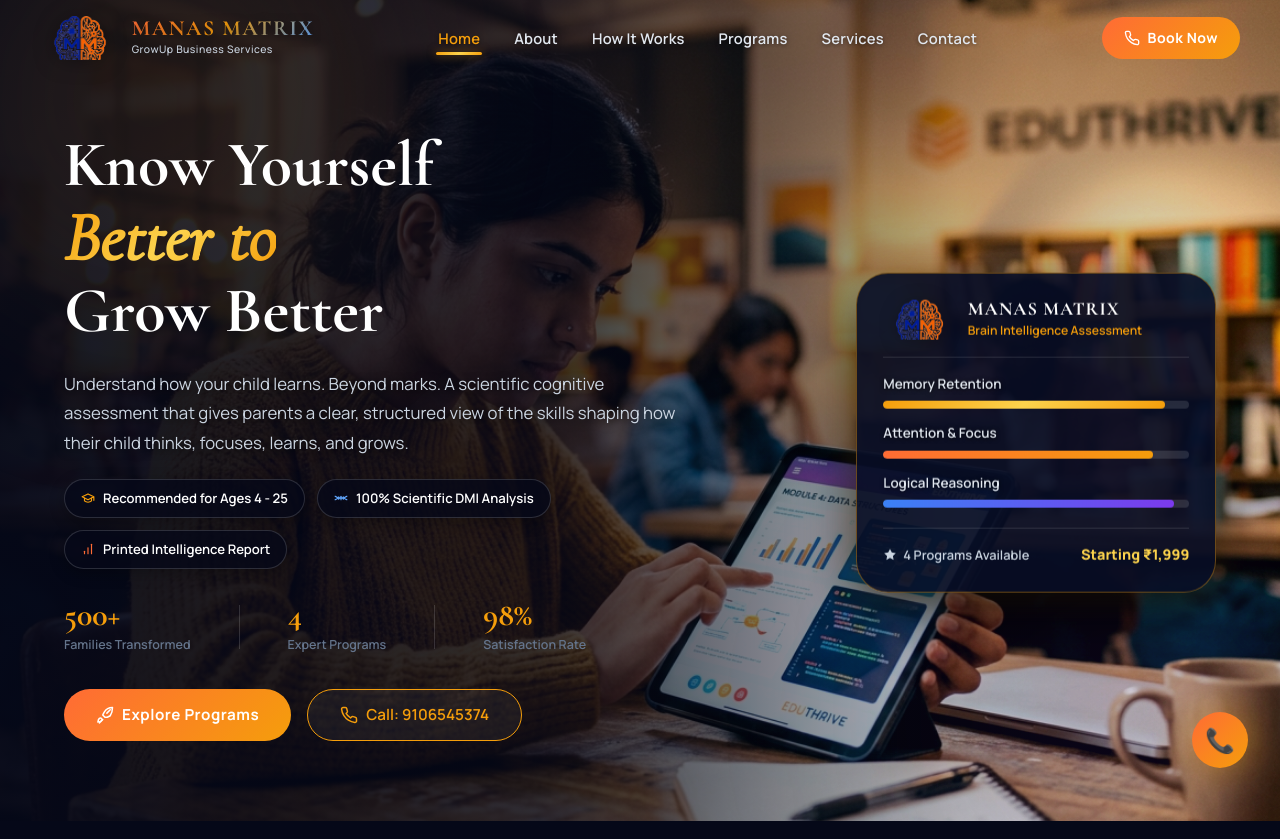
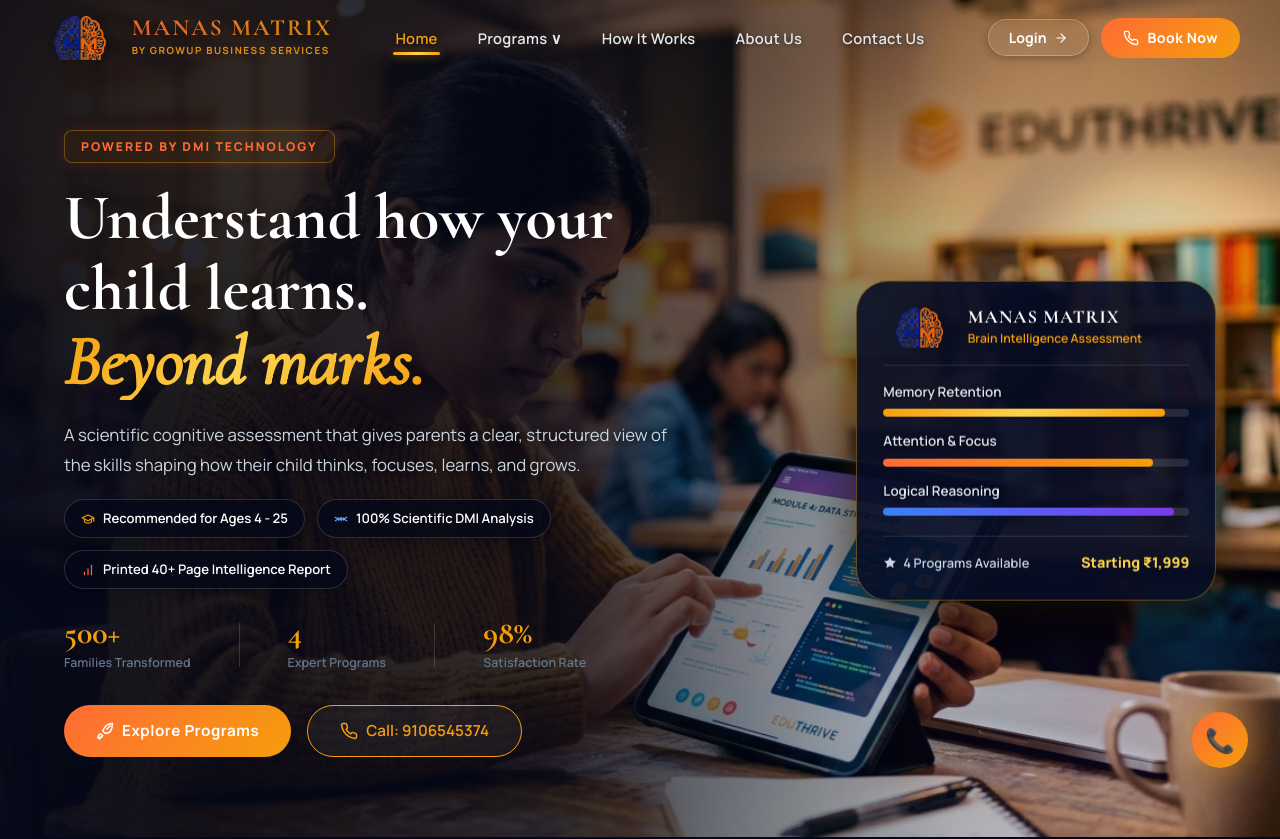
Before and after one commit to fuertenitesh-sys/ManasMatrix_Latest, a React (Vite) app: page / in a window 1280 px wide. Shown: the top 839 px of the page. Built offline with nearby package versions, Linux system fonts and the light colour scheme.

Commit message:
Taqsha inspired branding: MANAS MATRIX by GROWUP BUSINESS SERVICES logo, Taqsha heading typography, POWERED BY DMI TECHNOLOGY badge, pill login button

```diff
--- a/src/components/Hero/Hero.css
+++ b/src/components/Hero/Hero.css
@@ -72,20 +72,36 @@
   width: 100%;
 }
 
-/* Left Column - Flush Left Start for Heading, Subtitle, Pills, Stats, CTAs */
+/* Left Column - Taqsha Inspired Text Layout */
 .hero__left {
   display: flex;
   flex-direction: column;
   align-items: flex-start !important;
   text-align: left !important;
-  gap: 22px;
+  gap: 20px;
   padding-left: 0 !important;
   margin-left: 0 !important;
 }
 
+/* Taqsha Style Badge: POWERED BY DMI TECHNOLOGY */
+.hero__taqsha-badge {
+  display: inline-flex;
+  align-items: center;
+  padding: 6px 16px;
+  background: rgba(245, 158, 11, 0.06);
+  border: 1.5px solid rgba(245, 158, 11, 0.35);
+  border-radius: var(--radius-sm);
+  font-size: 0.76rem;
+  font-weight: 800;
+  letter-spacing: 2px;
+  color: #FF6B35;
+  text-transform: uppercase;
+  box-shadow: 0 0 15px rgba(255, 107, 53, 0.15);
+}
+
 .hero__title {
   font-family: var(--font-heading);
-  font-size: clamp(2.5rem, 5vw, 4.2rem);
+  font-size: clamp(2.6rem, 5vw, 4.4rem);
   font-weight: 700;
   line-height: 1.1;
   display: flex;
@@ -99,12 +115,14 @@
 .hero__title-line {
   display: block;
   text-align: left !important;
+  color: #FFFFFF;
 }
 
 .hero__title-highlight {
   display: block;
   font-style: italic;
   font-size: 1.08em;
+  font-family: var(--font-heading);
   text-align: left !important;
 }
 
@@ -119,7 +137,7 @@
   padding-left: 0 !important;
 }
 
-/* Feature Pills - Flush Left Start */
+/* Feature Pills - Flush Left */
 .hero__pills {
   display: flex;
   flex-wrap: wrap;
--- a/src/components/Hero/Hero.jsx
+++ b/src/components/Hero/Hero.jsx
@@ -34,23 +34,26 @@ const Hero = () => {
       </div>
 
       <div className="container hero__content">
-        {/* Left Column - Point 3: Text aligned strictly to left */}
+        {/* Left Column: Taqsha Inspired Content & Typography */}
         <div className="hero__left animate-reveal fade-left">
-          {/* Point 4: Location badge removed per prompt requirement */}
+          {/* Taqsha Style Badge */}
+          <div className="hero__taqsha-badge">
+            POWERED BY DMI TECHNOLOGY
+          </div>
 
-          {/* Heading */}
+          {/* Taqsha Style Heading */}
           <h1 className="hero__title">
-            <span className="hero__title-line">Know Yourself</span>
-            <span className="hero__title-highlight gradient-text-gold">Better to</span>
-            <span className="hero__title-line">Grow Better</span>
+            <span className="hero__title-line">Understand how your</span>
+            <span className="hero__title-line">child learns.</span>
+            <span className="hero__title-highlight gradient-text-gold">Beyond marks.</span>
           </h1>
 
-          {/* Subtitle */}
+          {/* Taqsha Subtitle Paragraph */}
           <p className="hero__subtitle">
-            Understand how your child learns. Beyond marks. A scientific cognitive assessment that gives parents a clear, structured view of the skills shaping how their child thinks, focuses, learns, and grows.
+            A scientific cognitive assessment that gives parents a clear, structured view of the skills shaping how their child thinks, focuses, learns, and grows.
           </p>
 
-          {/* Feature Pills with Vector SVG Icons (No Emojis) */}
+          {/* Taqsha Style Feature Pills */}
           <div className="hero__pills">
             <span className="hero__pill">
               <GraduationCapIcon size={14} color="#F59E0B" />
@@ -62,11 +65,11 @@ const Hero = () => {
             </span>
             <span className="hero__pill">
               <BarChartIcon size={14} color="#FF6B35" />
-              <span>Printed Intelligence Report</span>
+              <span>Printed 40+ Page Intelligence Report</span>
             </span>
           </div>
 
-          {/* Point 5: Stats Bar with Generous Spacing */}
+          {/* Stats Bar with Spacing */}
           <div className="hero__stats">
             <div className="hero__stat">
               <span className="hero__stat-number">500+</span>
@@ -84,7 +87,7 @@ const Hero = () => {
             </div>
           </div>
 
-          {/* CTAs with Vector SVG Icons */}
+          {/* CTAs */}
           <div className="hero__ctas">
             <Link to="/programs" className="btn-primary" id="hero-cta-primary">
               <RocketIcon size={18} />
--- a/src/components/Navbar/Navbar.css
+++ b/src/components/Navbar/Navbar.css
@@ -9,7 +9,6 @@
   background: transparent;
 }
 
-/* Point 6: Scrolled navbar blends seamlessly with Hero without any bottom border line */
 .navbar--scrolled {
   background: rgba(5, 8, 24, 0.95);
   backdrop-filter: blur(24px);
@@ -28,7 +27,7 @@
   margin: 0;
 }
 
-/* Point 1: Official Logo starts flush from far left */
+/* Taqsha Style Logo Layout: MANAS MATRIX by GROWUP BUSINESS SERVICES */
 .navbar__logo {
   display: flex;
   align-items: center;
@@ -58,10 +57,11 @@
 
 .navbar__logo-title {
   font-family: var(--font-heading);
-  font-size: 1.35rem;
+  font-size: 1.45rem;
   font-weight: 800;
-  letter-spacing: 1.5px;
-  background: linear-gradient(135deg, #FF6B35 0%, #F59E0B 50%, #60A5FA 100%);
+  letter-spacing: 2px;
+  color: #FF6B35;
+  background: linear-gradient(135deg, #FF6B35 0%, #F59E0B 100%);
   -webkit-background-clip: text;
   -webkit-text-fill-color: transparent;
   background-clip: text;
@@ -71,19 +71,21 @@
 }
 
 .navbar__logo-sub {
-  font-size: 0.65rem;
-  color: var(--color-text-secondary);
-  letter-spacing: 0.5px;
-  font-weight: 500;
-  margin-top: 2px;
+  font-size: 0.62rem;
+  color: #F59E0B;
+  letter-spacing: 1.5px;
+  font-weight: 700;
+  margin-top: 3px;
   white-space: nowrap;
+  text-transform: uppercase;
+  opacity: 0.9;
 }
 
-/* Nav Links - High Visibility Single-Line Centered Alignment */
+/* Taqsha Style Nav Links */
 .navbar__links {
   display: flex;
   align-items: center;
-  gap: 6px;
+  gap: 12px;
   list-style: none;
   margin: 0;
   padding: 0;
@@ -106,7 +108,7 @@
   text-decoration: none;
   font-size: 0.92rem;
   font-weight: 600;
-  letter-spacing: 0.2px;
+  letter-spacing: 0.3px;
   transition: all var(--transition-fast);
   height: 38px;
   line-height: 1;
@@ -150,7 +152,7 @@
   color: var(--color-gold) !important;
 }
 
-/* Actions Section - Only Book Now CTA Button */
+/* Actions Section - Taqsha Style Login & CTA Buttons */
 .navbar__actions {
   display: flex;
   align-items: center;
@@ -158,9 +160,36 @@
   flex-shrink: 0;
 }
 
+/* Taqsha Style Login Pill Button */
+.navbar__login-btn {
+  display: inline-flex;
+  align-items: center;
+  gap: 8px;
+  padding: 8px 20px;
+  background: rgba(255, 255, 255, 0.04);
+  border: 1.5px solid rgba(255, 255, 255, 0.25);
+  border-radius: var(--radius-full);
+  color: #FFFFFF;
+  font-family: var(--font-body);
+  font-size: 0.88rem;
+  font-weight: 700;
+  cursor: pointer;
+  transition: all var(--transition-fast);
+  box-shadow: 0 2px 10px rgba(0, 0, 0, 0.3);
+  white-space: nowrap;
+}
+
+.navbar__login-btn:hover {
+  background: rgba(245, 158, 11, 0.2);
+  border-color: var(--color-gold);
+  color: var(--color-gold);
+  transform: translateY(-1px);
+  box-shadow: 0 4px 15px rgba(245, 158, 11, 0.3);
+}
+
 .navbar__cta {
   font-size: 0.88rem;
-  padding: 10px 22px;
+  padding: 9px 22px;
   white-space: nowrap;
 }
 
--- a/src/components/Navbar/Navbar.jsx
+++ b/src/components/Navbar/Navbar.jsx
@@ -1,11 +1,13 @@
 import React, { useState, useEffect } from 'react';
 import { Link, NavLink, useLocation } from 'react-router-dom';
-import { PhoneIcon, RocketIcon } from '../Icons';
+import LoginModal from '../LoginModal/LoginModal';
+import { PhoneIcon, ArrowRightIcon } from '../Icons';
 import './Navbar.css';
 
 const Navbar = () => {
   const [scrolled, setScrolled] = useState(false);
   const [menuOpen, setMenuOpen] = useState(false);
+  const [loginOpen, setLoginOpen] = useState(false);
   const location = useLocation();
 
   useEffect(() => {
@@ -16,11 +18,10 @@ const Navbar = () => {
 
   const navLinks = [
     { label: 'Home', path: '/' },
-    { label: 'About', path: '/about' },
+    { label: 'Programs ∨', path: '/programs' },
     { label: 'How It Works', path: '/how-it-works' },
-    { label: 'Programs', path: '/programs' },
-    { label: 'Services', path: '/services' },
-    { label: 'Contact', path: '/contact' },
+    { label: 'About Us', path: '/about' },
+    { label: 'Contact Us', path: '/contact' },
   ];
 
   const handleNavClick = (path) => {
@@ -31,18 +32,19 @@ const Navbar = () => {
   };
 
   return (
+    <>
       <nav className={`navbar ${scrolled ? 'navbar--scrolled' : ''}`} id="navbar">
         <div className="navbar__inner">
-        {/* Point 1: Logo starts flush from far left */}
+          {/* Taqsha Style Logo: MANAS MATRIX by GROWUP BUSINESS SERVICES */}
           <Link to="/" className="navbar__logo" id="navbar-logo" onClick={() => handleNavClick('/')}>
             <img src="/logo_brain_icon.png" alt="MANAS MATRIX Logo Icon" className="navbar__logo-icon-img" />
             <div className="navbar__logo-text-group">
               <span className="navbar__logo-title">MANAS MATRIX</span>
-            <span className="navbar__logo-sub">GrowUp Business Services</span>
+              <span className="navbar__logo-sub">by GROWUP BUSINESS SERVICES</span>
             </div>
           </Link>
 
-        {/* Desktop Nav Links */}
+          {/* Desktop Nav Links (Taqsha Style) */}
           <ul className="navbar__links" id="navbar-links">
             {navLinks.map((link) => (
               <li key={link.label} className="navbar__item">
@@ -58,8 +60,17 @@ const Navbar = () => {
             ))}
           </ul>
 
-        {/* Action Button: Only "Book Now" CTA (Rajkot & Login removed per Point 2) */}
+          {/* Taqsha Style Right Action Buttons: Login + Book Now CTA */}
           <div className="navbar__actions">
+            <button
+              className="navbar__login-btn"
+              onClick={() => setLoginOpen(true)}
+              id="navbar-login-btn"
+            >
+              <span>Login</span>
+              <ArrowRightIcon size={14} />
+            </button>
+
             <Link to="/contact" className="btn-primary navbar__cta" id="navbar-cta" onClick={() => handleNavClick('/contact')}>
               <PhoneIcon size={16} />
               <span>Book Now</span>
@@ -94,8 +105,19 @@ const Navbar = () => {
                 </NavLink>
               </li>
             ))}
-          <li style={{ marginTop: '12px' }}>
-            <Link to="/contact" className="btn-primary" onClick={() => handleNavClick('/contact')} style={{ width: '100%', justifyContent: 'center' }}>
+            <li style={{ display: 'flex', gap: '10px', marginTop: '12px' }}>
+              <button
+                className="navbar__login-btn"
+                style={{ flex: 1, justifyContent: 'center' }}
+                onClick={() => {
+                  setMenuOpen(false);
+                  setLoginOpen(true);
+                }}
+              >
+                <span>Login</span>
+                <ArrowRightIcon size={14} />
+              </button>
+              <Link to="/contact" className="btn-primary" onClick={() => handleNavClick('/contact')} style={{ flex: 1.2, justifyContent: 'center' }}>
                 <PhoneIcon size={16} />
                 <span>Book Now</span>
               </Link>
@@ -103,6 +125,10 @@ const Navbar = () => {
           </ul>
         </div>
       </nav>
+
+      {/* Login Portal Modal */}
+      <LoginModal isOpen={loginOpen} onClose={() => setLoginOpen(false)} />
+    </>
   );
 };
 
```
Lines whose indentation alone changed are shown as unchanged.
